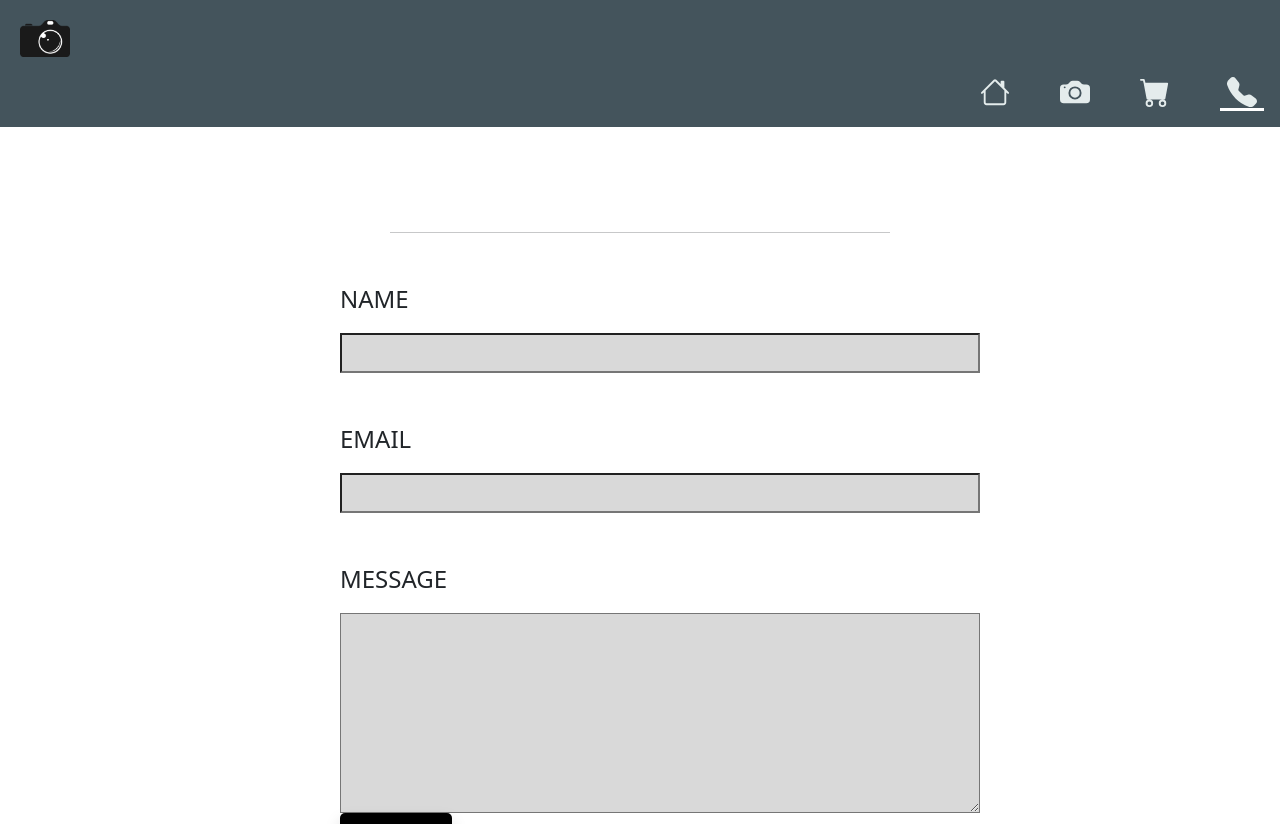
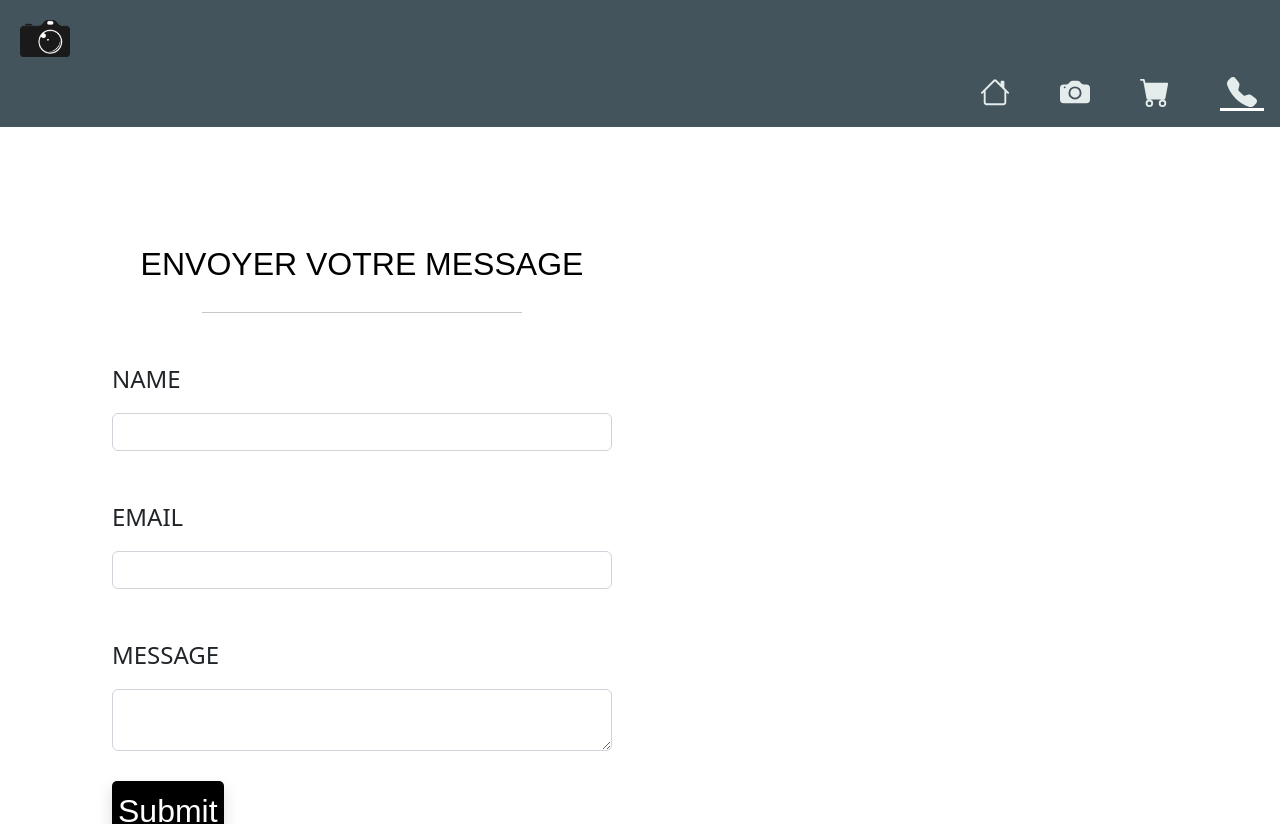
Before and after one commit to malmont/front-charles-cantin, a React (Create React App) app: page /Contact in a window 1280 px wide. Shown: the top 824 px of the page. Built offline with nearby package versions, Linux system fonts and the light colour scheme.

Commit message:
cms contact terminer

```diff
--- a/src/components/contact/contact.js
+++ b/src/components/contact/contact.js
@@ -68,11 +68,11 @@ export default function Contact() {
 
   return (
     <Wrapper>
-
+      <h1>ENVOYER VOTRE MESSAGE</h1>
       <hr />
       <form onSubmit={handleOnSubmit}>
         <label htmlFor="name">Name</label>
-        <input
+        <input class="form-control "
           id="name"
           type="text"
           name="_name"
@@ -81,7 +81,7 @@ export default function Contact() {
           value={inputs.name}
         />
         <label htmlFor="email">Email</label>
-        <input
+        <input class="form-control"
           id="email"
           type="email"
           name="_replyto"
@@ -90,7 +90,7 @@ export default function Contact() {
           value={inputs.email}
         />
         <label htmlFor="message">Message</label>
-        <textarea
+        <textarea class="form-control"
           id="message"
           name="message"
           onChange={handleOnChange}
@@ -114,10 +114,10 @@ export default function Contact() {
   )
 }
 const Wrapper=styled.div`
- margin: 7rem auto;
-max-width: 600px;
+    margin: 7rem ;
+    max-width: 500px;
 & h1{
-  color: white;
+    color: black;
     font-family: Arial, Helvetica, sans-serif;
     font-size: 2rem;
     font-weight: normal;
@@ -127,32 +127,22 @@ max-width: 600px;
     text-align: center;
 }
 & hr{
-  margin: 1rem auto;
-    width: 500px;
+    margin: 1rem auto;
+    width: 20rem;
 
 }
 & label{
-  display: flex;
+    display: flex;
     flex-direction: column;
     font-size: 1.5rem;
     margin: 3rem auto 1rem auto;
     text-align: start;
     text-transform: uppercase;
 }
-& textarea,input{
-  background-color: #D9D9D9;
-    display: flex;
-    flex-direction: column;
-    margin: 0 auto;
-    text-align: start;
-    height:40px;
-    width:640px;
-}
-& textarea{
-  height:200px;
-}
+
 
 & button {
+  margin-top:30px;
     background: black;
     box-shadow: 0 0.5rem 1rem rgba(0, 0, 0, 0.15);
     border-radius: 5px;
@@ -167,4 +157,5 @@ max-width: 600px;
     text-decoration: none;
 }
 
+
 `;
```
